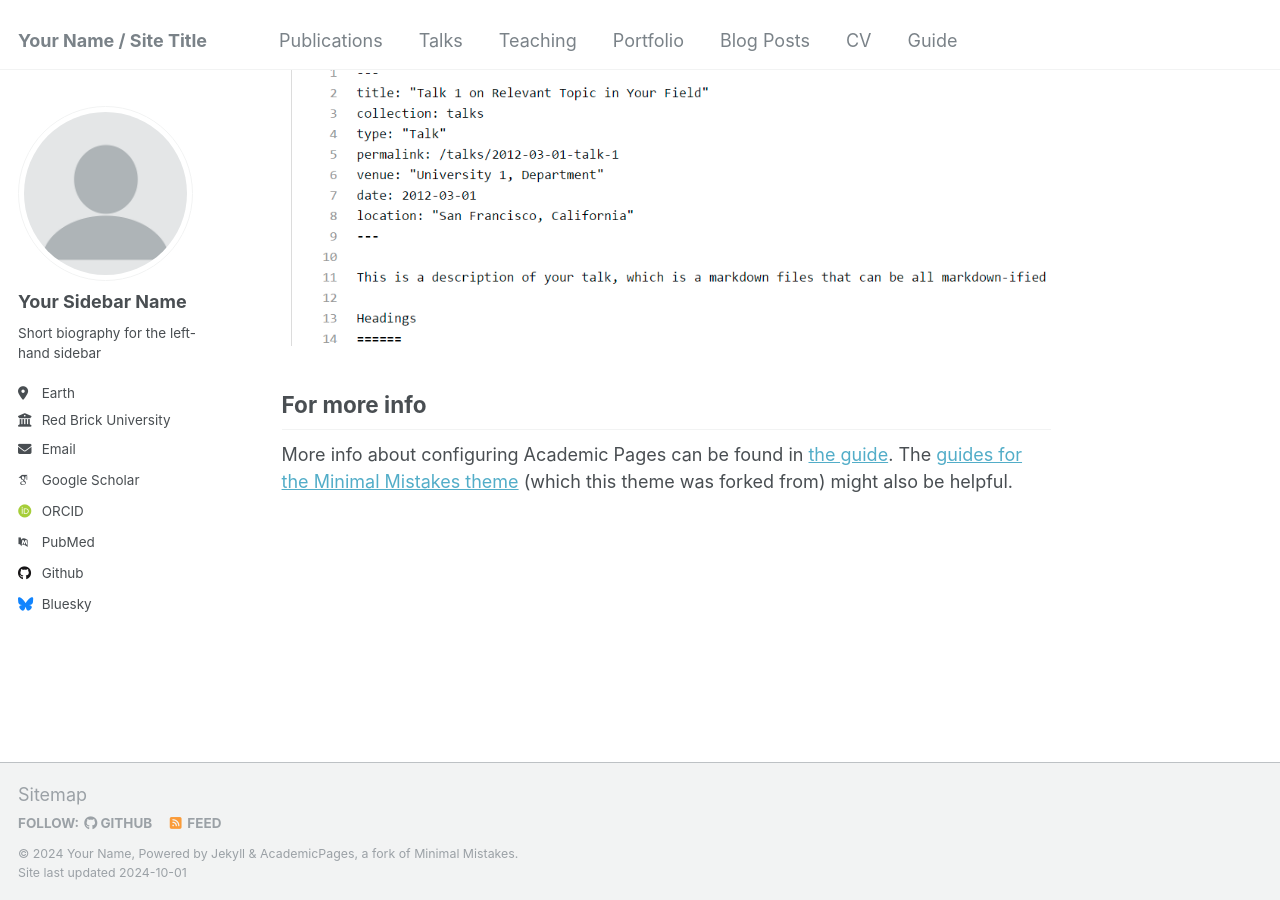
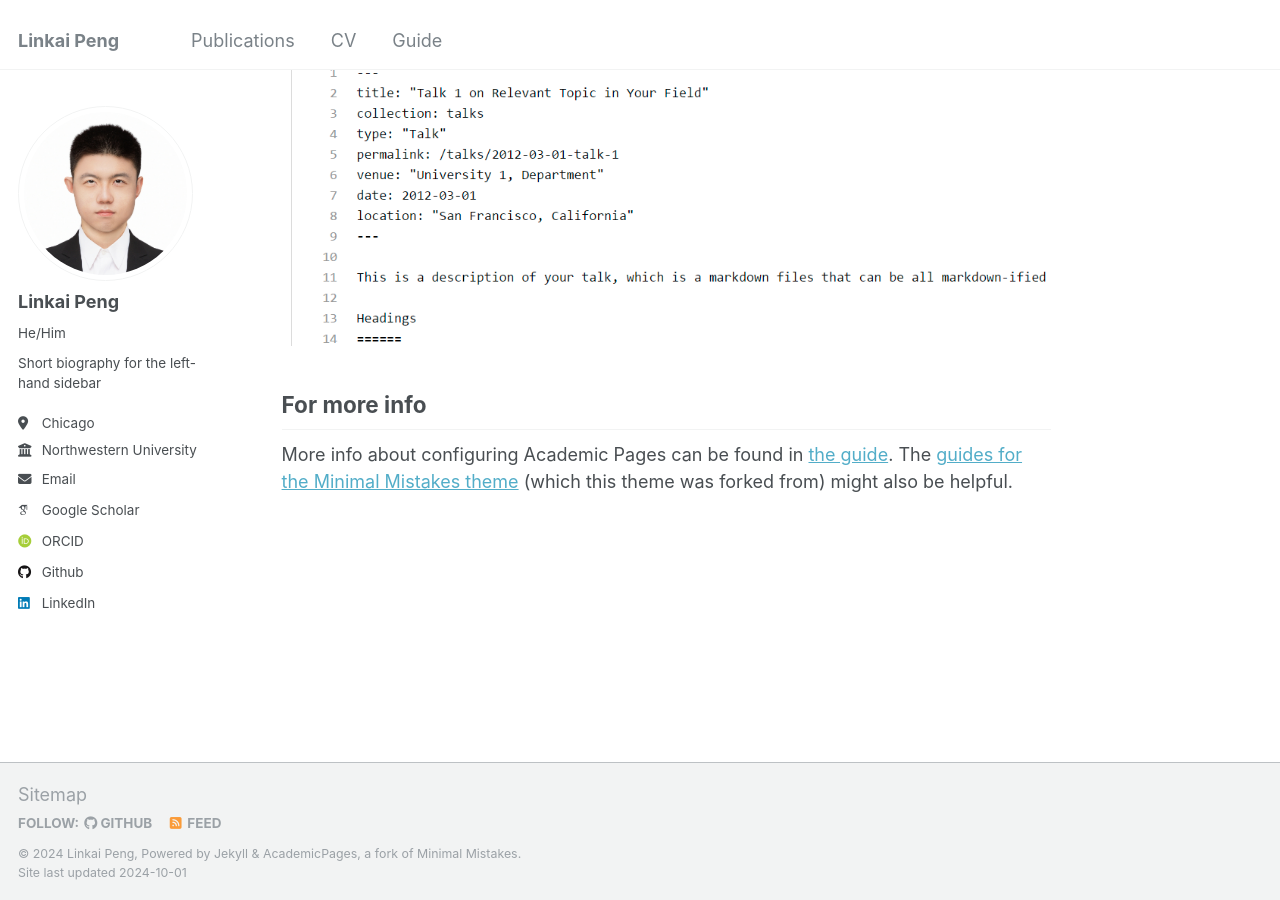
Before and after one commit to lkpengcs/lkpengcs.github.io, a Jekyll site: the page built from _pages/about.md, in a window 1280 px wide and 900 px high, scrolled down 2643 px. Built offline with Jekyll 4.4.1, drawn with Linux system fonts in a browser that asks for light colours; some web fonts are replaced.

Commit message:
update basic info

```diff
--- a/_config.yml
+++ b/_config.yml
@@ -8,9 +8,9 @@
 
 # Basic Site Settings
 locale                   : "en-US"
-title                    : "Your Name / Site Title"
+title                    : "Linkai Peng"
 title_separator          : "-"
-name                     : &name "Your Name"
+name                     : &name "Linkai Peng"
 description              : &description "personal description"
 url                      : https://academicpages.github.io # the base hostname & protocol for your site e.g. "https://mmistakes.github.io"
 baseurl                  : "" # the subpath of your site, e.g. "/blog"
@@ -21,34 +21,34 @@ repository               : "academicpages/academicpages.github.io"
 #               Additional customization can be done by editing /_includes/author-profile.html
 author:
   # Biographic information
-  avatar           : "profile.png"
-  name             : "Your Sidebar Name"
-  pronouns         : # example: "she/her"
+  avatar           : "photo.jpeg"
+  name             : "Linkai Peng"
+  pronouns         : "He/Him"
   bio              : "Short biography for the left-hand sidebar"
-  location         : "Earth"
-  employer         : "Red Brick University"
+  location         : "Chicago"
+  employer         : "Northwestern University"
   uri              : # URL
-  email            : "none@example.org"
+  email            : "linkai.peng@northwestern.edu"
 
   # Academic websites
   arxiv            : # URL - Update with the correct link to your profile
-  googlescholar    : "https://scholar.google.com/citations?user=PS_CX0AAAAAJ"
+  googlescholar    : "https://scholar.google.com/citations?user=Mf_6HwQAAAAJ"
   impactstory      : # URL
-  orcid            : "http://orcid.org/yourorcidurl"
+  orcid            : "https://orcid.org/0009-0008-4807-0397"
   semantic         : # URL
-  pubmed           : "https://www.ncbi.nlm.nih.gov/pubmed/?term=john+snow"
+  pubmed           : # "https://www.ncbi.nlm.nih.gov/pubmed/?term=john+snow"
   researchgate     : # URL
 
   # Repositories and software development
   bitbucket        : # Username - Update with your username on the site
   codepen          : # Username
   dribbble         : # Username
-  github           : "academicpages"
+  github           : "lkpengcs"
   kaggle           : # Username
   stackoverflow    : # User number or user number and name (i.e., use "1" or "1/jeff-atwood")
 
   # Social media
-  bluesky          : "bsky.app" # Replace this with you Bluesky username
+  bluesky          : # "bsky.app" # Replace this with you Bluesky username
   facebook         : # Username
   flickr           : # Username
   foursquare       : # Username
@@ -57,7 +57,7 @@ author:
   keybase          : # Username
   instagram        : # Username
   lastfm           : # Username
-  linkedin         : # Username
+  linkedin         : Linkai Peng
   mastodon         : # URL
   medium           : # URL
   pinterest        : # Username
```
Also changed, not shown: _data/navigation.yml (+8 -8 lines), images/photo.jpeg (added).
